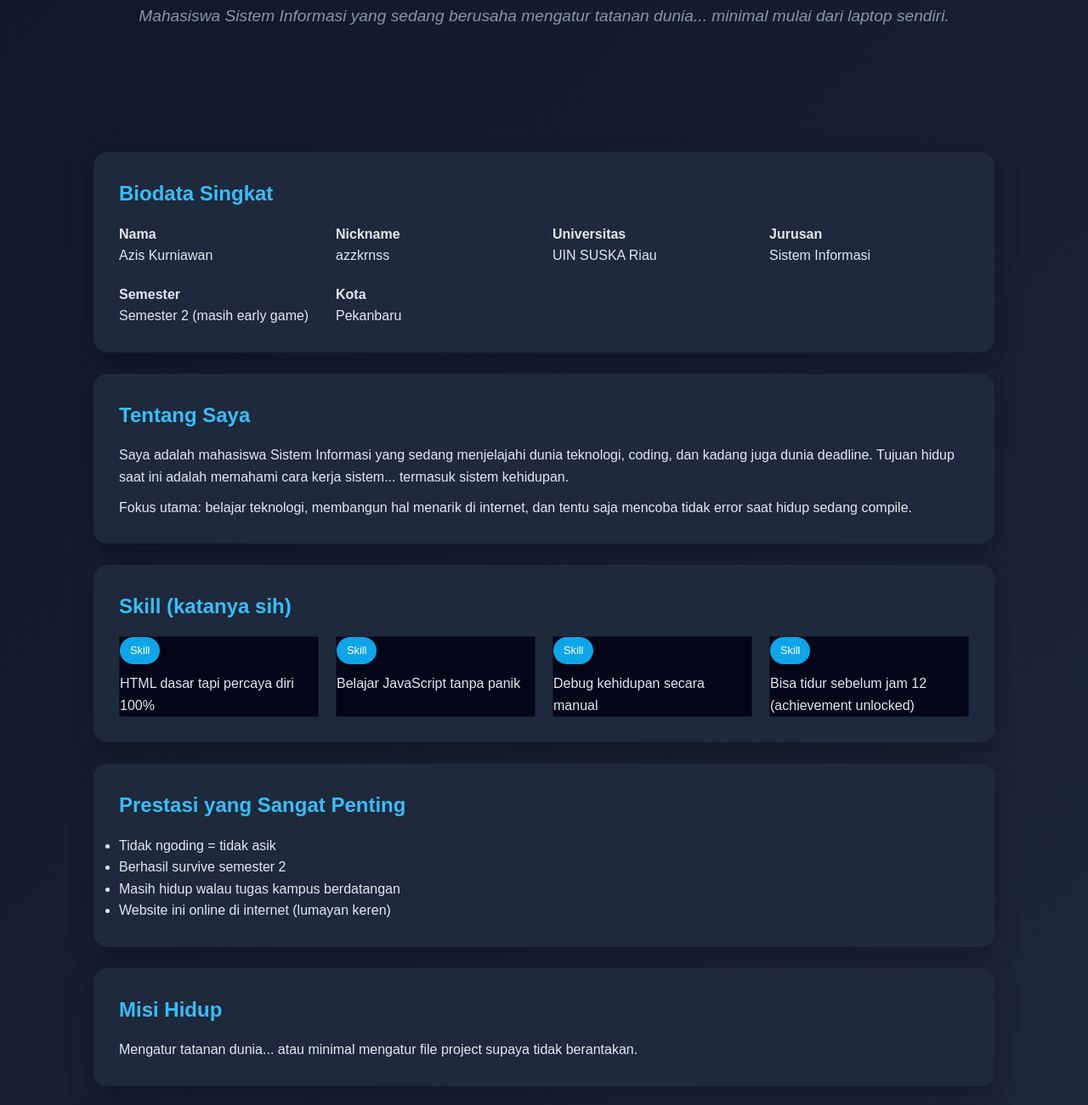
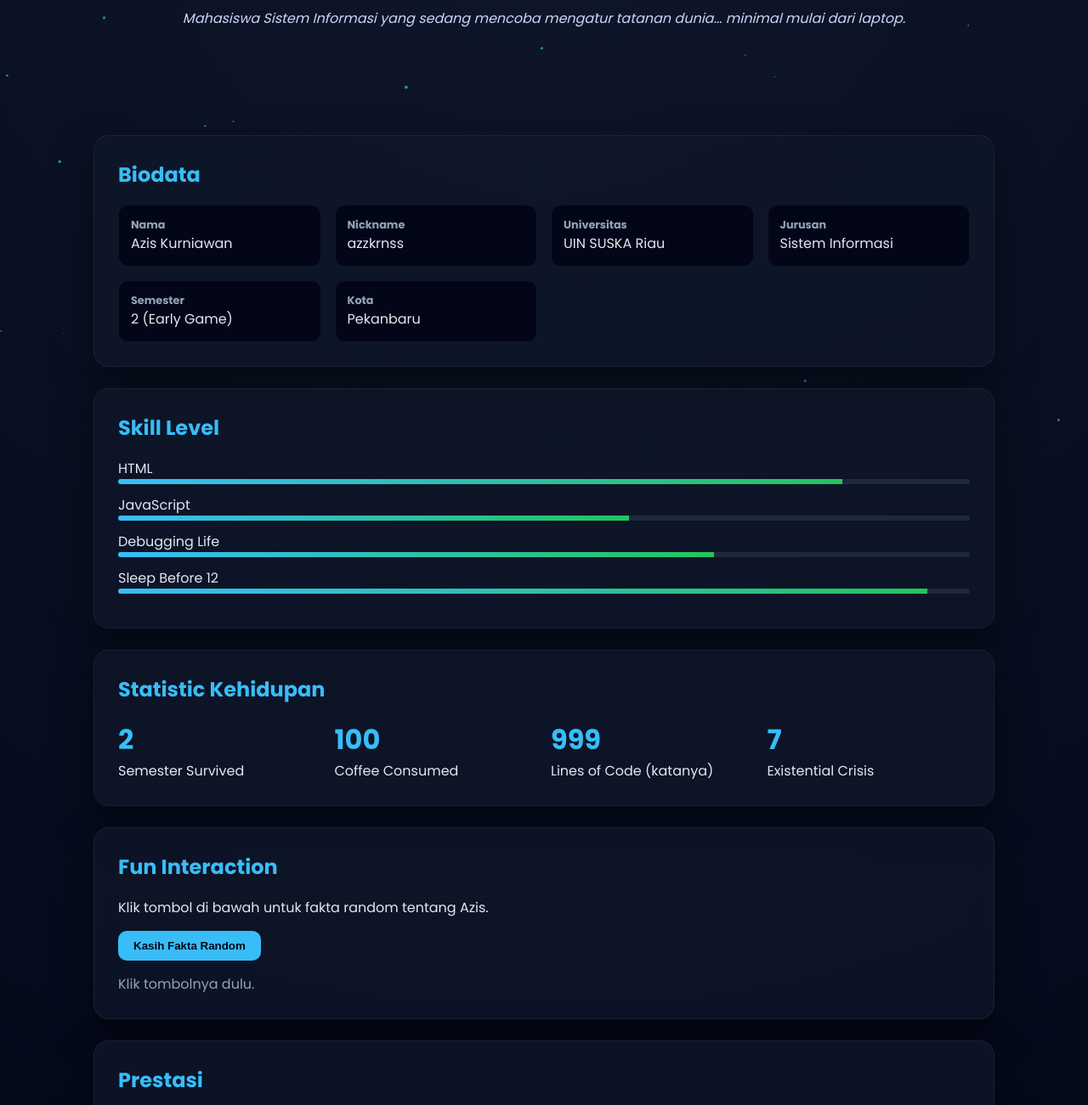
Before and after one commit to jnuril757-maker/doanh, a plain HTML site: page index.html in a window 1280 px wide. Shown: the part 209-1510 px from the top of the page at 85% size. Drawn offline with Linux system fonts and the light colour scheme.

Commit message:
index.html

```diff
--- a/index.html
+++ b/index.html
@@ -1,17 +1,20 @@
 <!DOCTYPE html>
 <html lang="id">
 <head>
-<meta charset="UTF-8">
-<meta name="viewport" content="width=device-width, initial-scale=1.0">
-<title>Azis Kurniawan | Profil Overpowered</title>
+<meta charset="UTF-8" />
+<meta name="viewport" content="width=device-width, initial-scale=1.0" />
+<title>Azis Kurniawan — Interactive Profile</title>
+<link href="https://fonts.googleapis.com/css2?family=Poppins:wght@300;400;600;700&display=swap" rel="stylesheet">
 
 <style>
-*{box-sizing:border-box;margin:0;padding:0;font-family:Arial,Helvetica,sans-serif}
+*{margin:0;padding:0;box-sizing:border-box}
 
 body{
-background:linear-gradient(135deg,#0f172a,#1e293b);
+font-family:'Poppins',sans-serif;
+background:radial-gradient(circle at top,#0f172a,#020617);
 color:#e2e8f0;
-line-height:1.6;
+min-height:100vh;
+overflow-x:hidden;
 }
 
 .container{
@@ -22,190 +25,232 @@ padding:40px 20px;
 
 .hero{
 text-align:center;
-padding:80px 20px;
+padding:100px 20px 60px;
 }
 
 .hero h1{
-font-size:3rem;
-margin-bottom:10px;
-color:#38bdf8;
+font-size:3.2rem;
+background:linear-gradient(90deg,#38bdf8,#22c55e,#818cf8);
+-webkit-background-clip:text;
+color:transparent;
 }
 
 .hero p{
-font-size:1.2rem;
-opacity:0.9;
+margin-top:8px;
+color:#cbd5f5;
 }
 
 .tagline{
-margin-top:15px;
+margin-top:18px;
 font-style:italic;
 color:#94a3b8;
 }
 
+button{
+cursor:pointer;
+}
+
 .card{
-background:#1e293b;
-border-radius:16px;
-padding:30px;
+background:rgba(15,23,42,0.75);
+backdrop-filter:blur(12px);
+border:1px solid rgba(255,255,255,0.06);
+border-radius:18px;
+padding:28px;
 margin-top:25px;
-box-shadow:0 10px 30px rgba(0,0,0,0.3);
+box-shadow:0 20px 50px rgba(0,0,0,0.45);
+transition:.3s;
+}
+
+.card:hover{
+transform:translateY(-6px);
 }
 
 h2{
-margin-bottom:15px;
+margin-bottom:18px;
 color:#38bdf8;
 }
 
 .grid{
 display:grid;
 grid-template-columns:repeat(auto-fit,minmax(220px,1fr));
-gap:20px;
+gap:16px;
 }
 
-.badge{
-display:inline-block;
-background:#0ea5e9;
-color:white;
-padding:6px 12px;
-border-radius:999px;
-font-size:0.8rem;
-margin-bottom:10px;
-}
-
-.fun{
+.bio-item{
 background:#020617;
+padding:14px;
+border-radius:12px;
 border:1px solid rgba(255,255,255,0.06);
 }
 
-footer{
-text-align:center;
-padding:40px 20px;
+.bio-item strong{
+display:block;
+font-size:.8rem;
 color:#94a3b8;
-font-size:0.9rem;
 }
 
-.social a{
-color:#38bdf8;
-text-decoration:none;
+.bio-item span{
+font-weight:500;
 }
 
-.social a:hover{
-text-decoration:underline;
+.skill{
+margin-bottom:12px;
 }
 
-@media(max-width:600px){
-.hero h1{font-size:2.2rem}
+.bar{
+height:6px;
+background:#1e293b;
+border-radius:10px;
+overflow:hidden;
 }
+
+.fill{
+height:100%;
+background:linear-gradient(90deg,#38bdf8,#22c55e);
+width:0;
+transition:1.4s;
+}
+
+.counter{
+font-size:2rem;
+font-weight:700;
+color:#38bdf8;
+}
+
+.fun-btn{
+margin-top:15px;
+padding:10px 18px;
+border-radius:10px;
+border:none;
+background:#38bdf8;
+color:#020617;
+font-weight:600;
+}
+
+.fun-btn:hover{
+background:#22c55e;
+}
+
+.fact{
+margin-top:15px;
+color:#94a3b8;
+}
+
+footer{
+margin-top:40px;
+text-align:center;
+font-size:.9rem;
+color:#94a3b8;
+}
+
+canvas{
+position:fixed;
+top:0;
+left:0;
+z-index:-1;
+}
+
 </style>
 </head>
 
 <body>
 
+<canvas id="bg"></canvas>
+
 <section class="hero">
 <h1>Azis Kurniawan</h1>
 <p>@azzkrnss</p>
-<p class="tagline">Mahasiswa Sistem Informasi yang sedang berusaha mengatur tatanan dunia... minimal mulai dari laptop sendiri.</p>
+<p class="tagline">Mahasiswa Sistem Informasi yang sedang mencoba mengatur tatanan dunia... minimal mulai dari laptop.</p>
 </section>
 
 <div class="container">
 
 <div class="card">
-<h2>Biodata Singkat</h2>
+<h2>Biodata</h2>
+<div class="grid">
+<div class="bio-item"><strong>Nama</strong><span>Azis Kurniawan</span></div>
+<div class="bio-item"><strong>Nickname</strong><span>azzkrnss</span></div>
+<div class="bio-item"><strong>Universitas</strong><span>UIN SUSKA Riau</span></div>
+<div class="bio-item"><strong>Jurusan</strong><span>Sistem Informasi</span></div>
+<div class="bio-item"><strong>Semester</strong><span>2 (Early Game)</span></div>
+<div class="bio-item"><strong>Kota</strong><span>Pekanbaru</span></div>
+</div>
+</div>
+
+<div class="card">
+<h2>Skill Level</h2>
+
+<div class="skill">
+HTML
+<div class="bar"><div class="fill" style="width:85%"></div></div>
+</div>
+
+<div class="skill">
+JavaScript
+<div class="bar"><div class="fill" style="width:60%"></div></div>
+</div>
+
+<div class="skill">
+Debugging Life
+<div class="bar"><div class="fill" style="width:70%"></div></div>
+</div>
+
+<div class="skill">
+Sleep Before 12
+<div class="bar"><div class="fill" style="width:95%"></div></div>
+</div>
+
+</div>
+
+<div class="card">
+<h2>Statistic Kehidupan</h2>
 <div class="grid">
 <div>
-<strong>Nama</strong>
-<p>Azis Kurniawan</p>
+<div class="counter" data-target="2">0</div>
+Semester Survived
 </div>
 
 <div>
-<strong>Nickname</strong>
-<p>azzkrnss</p>
+<div class="counter" data-target="100">0</div>
+Coffee Consumed
 </div>
 
 <div>
-<strong>Universitas</strong>
-<p>UIN SUSKA Riau</p>
+<div class="counter" data-target="999">0</div>
+Lines of Code (katanya)
 </div>
 
 <div>
-<strong>Jurusan</strong>
-<p>Sistem Informasi</p>
-</div>
-
-<div>
-<strong>Semester</strong>
-<p>Semester 2 (masih early game)</p>
-</div>
-
-<div>
-<strong>Kota</strong>
-<p>Pekanbaru</p>
+<div class="counter" data-target="7">0</div>
+Existential Crisis
 </div>
 </div>
 </div>
 
 <div class="card">
-<h2>Tentang Saya</h2>
-<p>
-Saya adalah mahasiswa Sistem Informasi yang sedang menjelajahi dunia teknologi, coding, dan kadang juga dunia deadline.
-Tujuan hidup saat ini adalah memahami cara kerja sistem... termasuk sistem kehidupan.
-</p>
+<h2>Fun Interaction</h2>
+<p>Klik tombol di bawah untuk fakta random tentang Azis.</p>
 
-<p style="margin-top:10px">
-Fokus utama: belajar teknologi, membangun hal menarik di internet, dan tentu saja mencoba tidak error saat hidup sedang compile.
-</p>
+<button class="fun-btn" onclick="randomFact()">Kasih Fakta Random</button>
+
+<p class="fact" id="factText">Klik tombolnya dulu.</p>
+
 </div>
 
 <div class="card">
-<h2>Skill (katanya sih)</h2>
-<div class="grid">
-<div class="fun">
-<span class="badge">Skill</span>
-<p>HTML dasar tapi percaya diri 100%</p>
-</div>
-
-<div class="fun">
-<span class="badge">Skill</span>
-<p>Belajar JavaScript tanpa panik</p>
-</div>
-
-<div class="fun">
-<span class="badge">Skill</span>
-<p>Debug kehidupan secara manual</p>
-</div>
-
-<div class="fun">
-<span class="badge">Skill</span>
-<p>Bisa tidur sebelum jam 12 (achievement unlocked)</p>
-</div>
-</div>
-</div>
-
-<div class="card">
-<h2>Prestasi yang Sangat Penting</h2>
+<h2>Prestasi</h2>
 <ul>
 <li>Tidak ngoding = tidak asik</li>
 <li>Berhasil survive semester 2</li>
-<li>Masih hidup walau tugas kampus berdatangan</li>
-<li>Website ini online di internet (lumayan keren)</li>
+<li>Website ini berhasil online</li>
+<li>Masih hidup walau deadline kadang datang bersamaan</li>
 </ul>
 </div>
 
 <div class="card">
-<h2>Misi Hidup</h2>
-<p>
-Mengatur tatanan dunia... atau minimal mengatur file project supaya tidak berantakan.
-</p>
-</div>
-
-<div class="card">
 <h2>Kontak</h2>
-<p class="social">
-Instagram: <a href="https://instagram.com/aziskkss__" target="_blank">@aziskkss__</a>
-</p>
-
-<p class="social" style="margin-top:8px">
-Email: <a href="mailto:azisskwn32@gmail.com">azisskwn32@gmail.com</a>
-</p>
+<p>Instagram: <a href="https://instagram.com/aziskkss__" target="_blank">@aziskkss__</a></p>
+<p>Email: <a href="mailto:azisskwn32@gmail.com">azisskwn32@gmail.com</a></p>
 </div>
 
 </div>
@@ -214,5 +259,84 @@ Email: <a href="mailto:azisskwn32@gmail.com">azisskwn32@gmail.com</a>
 Website pribadi Azis Kurniawan • dibuat dengan HTML, kopi, dan sedikit ambisi.
 </footer>
 
+<script>
+
+const counters=document.querySelectorAll('.counter');
+
+counters.forEach(counter=>{
+let update=()=>{
+let target=+counter.getAttribute('data-target');
+let current=+counter.innerText;
+let inc=target/80;
+
+if(current<target){
+counter.innerText=Math.ceil(current+inc);
+setTimeout(update,20);
+}else{
+counter.innerText=target;
+}
+}
+
+update();
+});
+
+const facts=[
+"Azis pernah debugging error yang ternyata cuma kurang titik koma.",
+"Azis percaya semua masalah bisa diselesaikan dengan kopi.",
+"Azis pernah membuka 30 tab StackOverflow sekaligus.",
+"Azis kadang lebih mengerti komputer daripada dirinya sendiri.",
+"Azis sedang mencoba tidak panic saat error muncul.",
+"Azis punya mimpi membuat sesuatu yang dipakai banyak orang di internet."
+];
+
+function randomFact(){
+let fact=facts[Math.floor(Math.random()*facts.length)];
+document.getElementById("factText").innerText=fact;
+}
+
+const canvas=document.getElementById("bg");
+const ctx=canvas.getContext("2d");
+
+canvas.width=window.innerWidth;
+canvas.height=window.innerHeight;
+
+let particles=[];
+
+for(let i=0;i<70;i++){
+particles.push({
+x:Math.random()*canvas.width,
+y:Math.random()*canvas.height,
+r:Math.random()*2,
+d:Math.random()*1
+});
+}
+
+function draw(){
+ctx.clearRect(0,0,canvas.width,canvas.height);
+ctx.fillStyle="rgba(56,189,248,0.7)";
+
+particles.forEach(p=>{
+ctx.beginPath();
+ctx.arc(p.x,p.y,p.r,0,Math.PI*2,true);
+ctx.fill();
+});
+
+updateParticles();
+}
+
+function updateParticles(){
+particles.forEach(p=>{
+p.y+=p.d;
+if(p.y>canvas.height){
+p.y=0;
+p.x=Math.random()*canvas.width;
+}
+});
+}
+
+setInterval(draw,33);
+
+</script>
+
 </body>
 </html>
```
